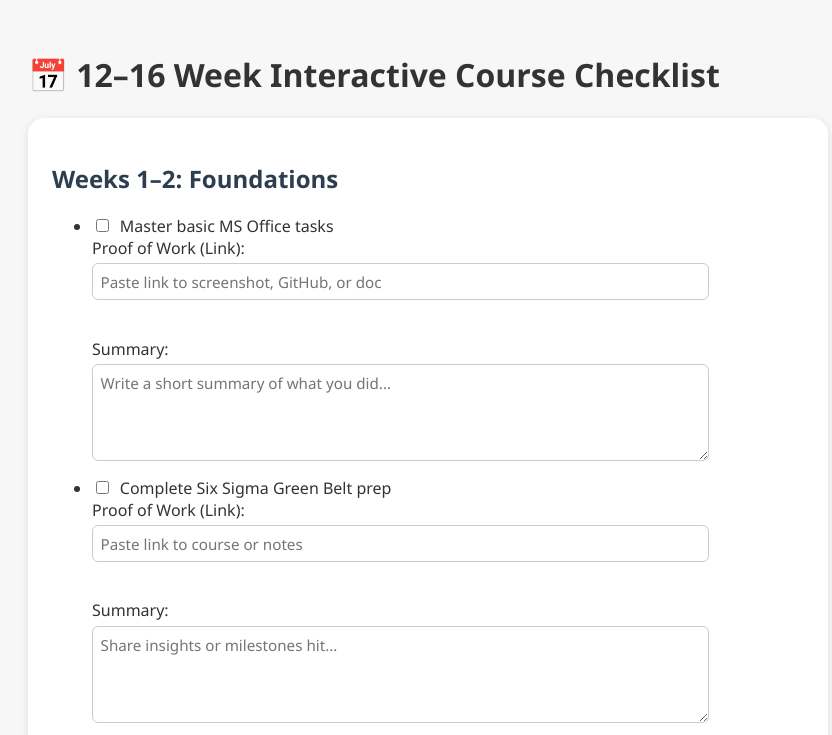
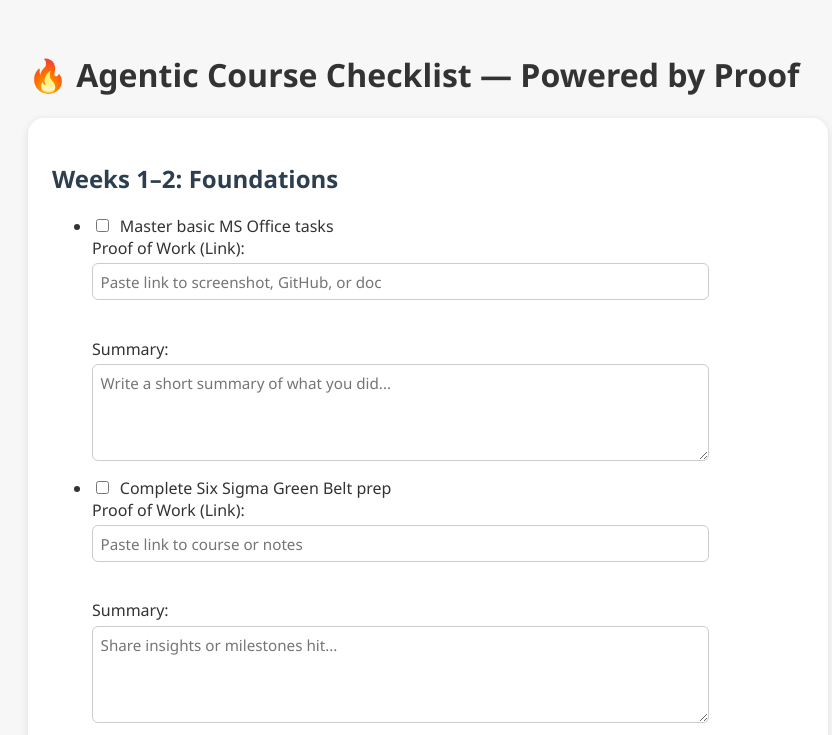
Before and after one commit to JamesOBishop10/agentic-course-checklist, a plain HTML site: page checklist.html in a window 1280 px wide. Shown: the top 735 px of the page, without its empty margins (212-1044 px from the left). Drawn offline with Linux system fonts and the light colour scheme.

Commit message:
Updated checklist heading

```diff
--- a/checklist.html
+++ b/checklist.html
@@ -8,7 +8,7 @@
   <script defer src="progress.js"></script>
 </head>
 <body class="checklist-page">
-  <header><h1>📅 12–16 Week Interactive Course Checklist</h1></header>
+  <header><h1>🔥 Agentic Course Checklist — Powered by Proof</h1></header>
   <main>
     <section class="week">
       <h2>Weeks 1–2: Foundations</h2>
```
